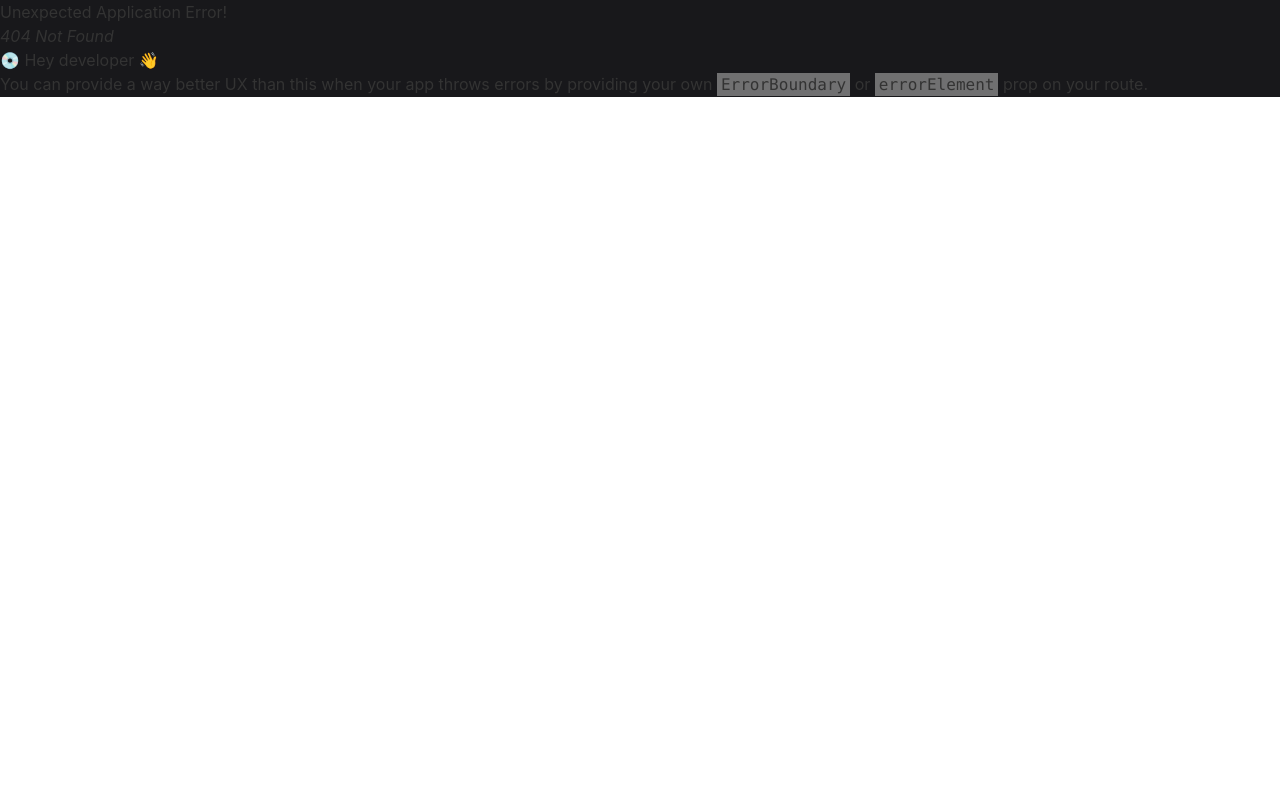
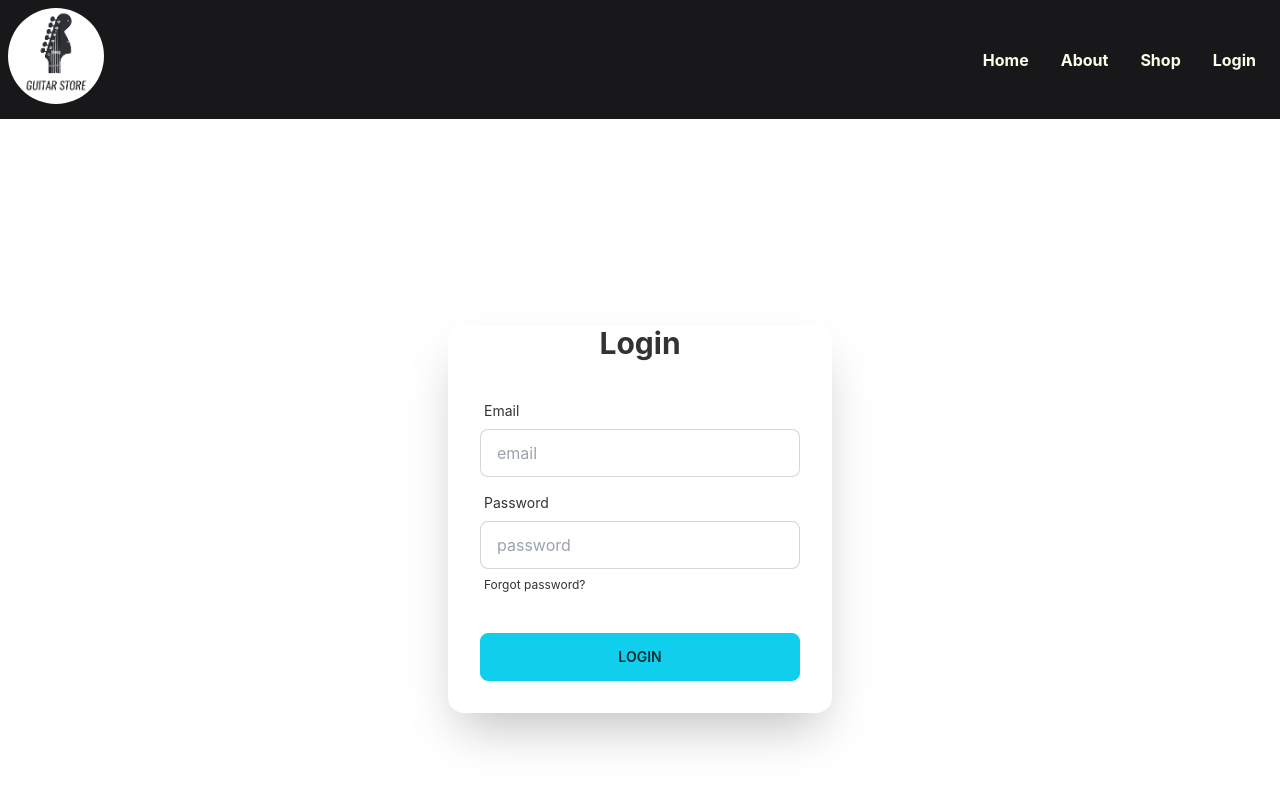
Before and after one commit to raselahamed2/guiter-shop-clint, a React (Create React App) app: page /login in a window 1280 px wide. Before the commit this address had no page. Shown: the top 800 px of the page. Built offline with nearby package versions, Linux system fonts and the light colour scheme.

Commit message:
login page added

```diff
--- /dev/null
+++ b/src/Pages/Login/Login.js
@@ -0,0 +1,38 @@
+import React from 'react';
+import { Link } from 'react-router-dom';
+
+const Login = () => {
+    return (
+        <div>
+            <div className='h-[800px] flex justify-center items-center bg-base-100'>
+                <div className="hero lg:flex-row-reverse">
+                    <div className="card flex-shrink-0 w-full max-w-sm shadow-2xl bg-base-100">
+                    <h2 className='text-3xl font-bold text-center'>Login</h2>
+                        <div className="card-body">
+                            <div className="form-control">
+                                <label className="label">
+                                    <span className="label-text">Email</span>
+                                </label>
+                                <input type="text" placeholder="email" className="input input-bordered" />
+                            </div>
+                            <div className="form-control">
+                                <label className="label">
+                                    <span className="label-text">Password</span>
+                                </label>
+                                <input type="text" placeholder="password" className="input input-bordered" />
+                                <label className="label">
+                                    <Link href="#" className="label-text-alt link link-hover">Forgot password?</Link>
+                                </label>
+                            </div>
+                            <div className="form-control mt-6">
+                                <button className="btn btn-primary">Login</button>
+                            </div>
+                        </div>
+                    </div>
+                </div>
+            </div>
+        </div>
+    );
+};
+
+export default Login;
--- a/src/Routes/Routes/Route.js
+++ b/src/Routes/Routes/Route.js
@@ -2,6 +2,7 @@ import { createBrowserRouter } from "react-router-dom";
 import Main from "../../Layout/Main";
 import Home from "../../Pages/Home/Home/Home";
 import Shops from "../../Pages/Shop/Shops";
+import Login from "../../Pages/Login/Login";
 
  export const router = createBrowserRouter([
     {
@@ -15,6 +16,10 @@ import Shops from "../../Pages/Shop/Shops";
             {
                 path: '/shop',
                 element: <Shops></Shops>
+            },
+            {
+                path: '/login',
+                element: <Login></Login>
             }
         ]
     }
--- a/src/Sheard/NavBar/NavBar.js
+++ b/src/Sheard/NavBar/NavBar.js
@@ -8,7 +8,7 @@ const NavBar = () => {
     <li><Link to='/'>Home</Link></li>
     <li><Link to='/about'>About</Link></li>
     <li><Link to='/shop'>Shop</Link></li>
-    <li><Link to='/contact'>Contact Us</Link></li>
+    <li><Link to='/login'>Login</Link></li>
   </>
 
   return (
```
